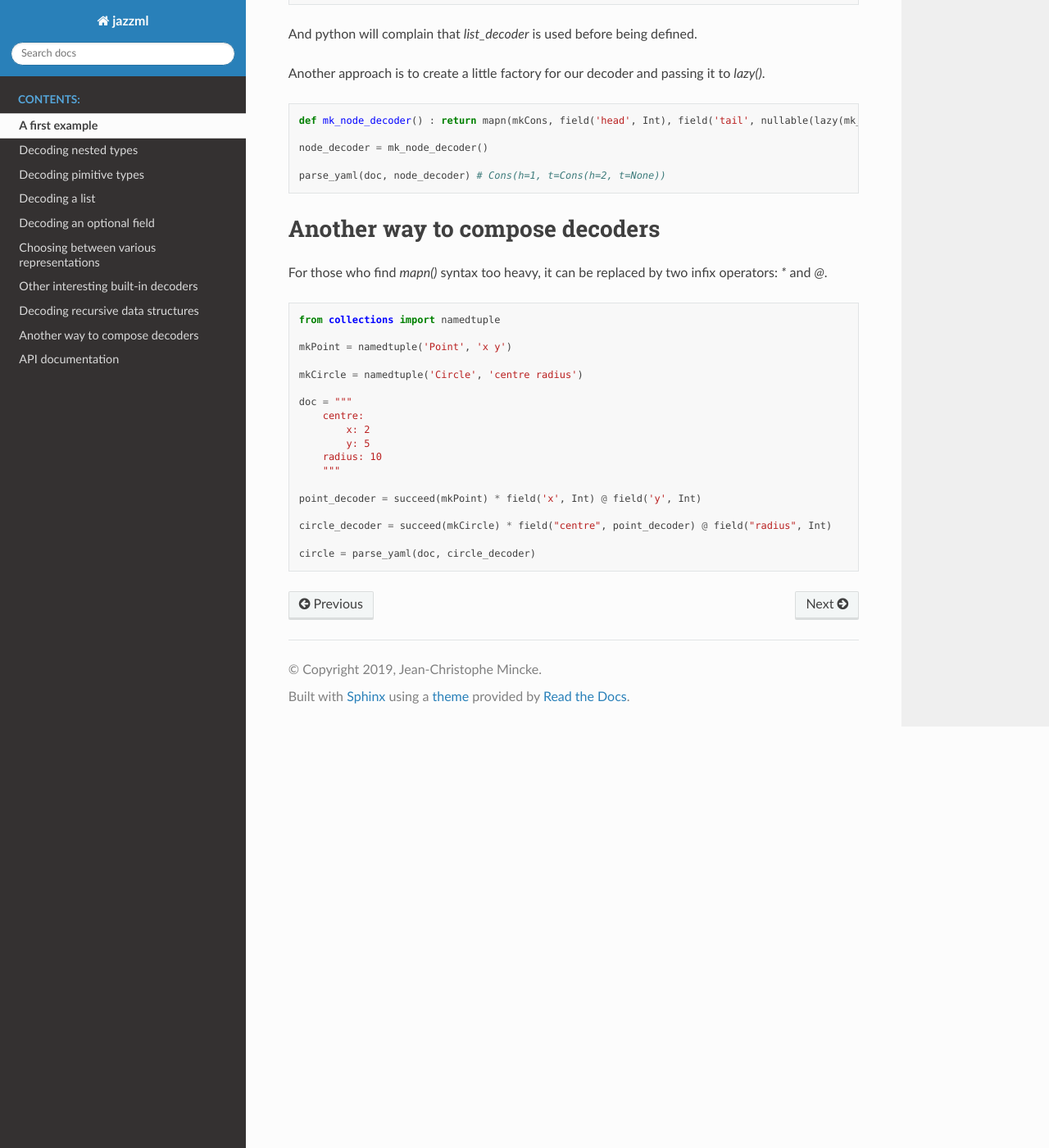
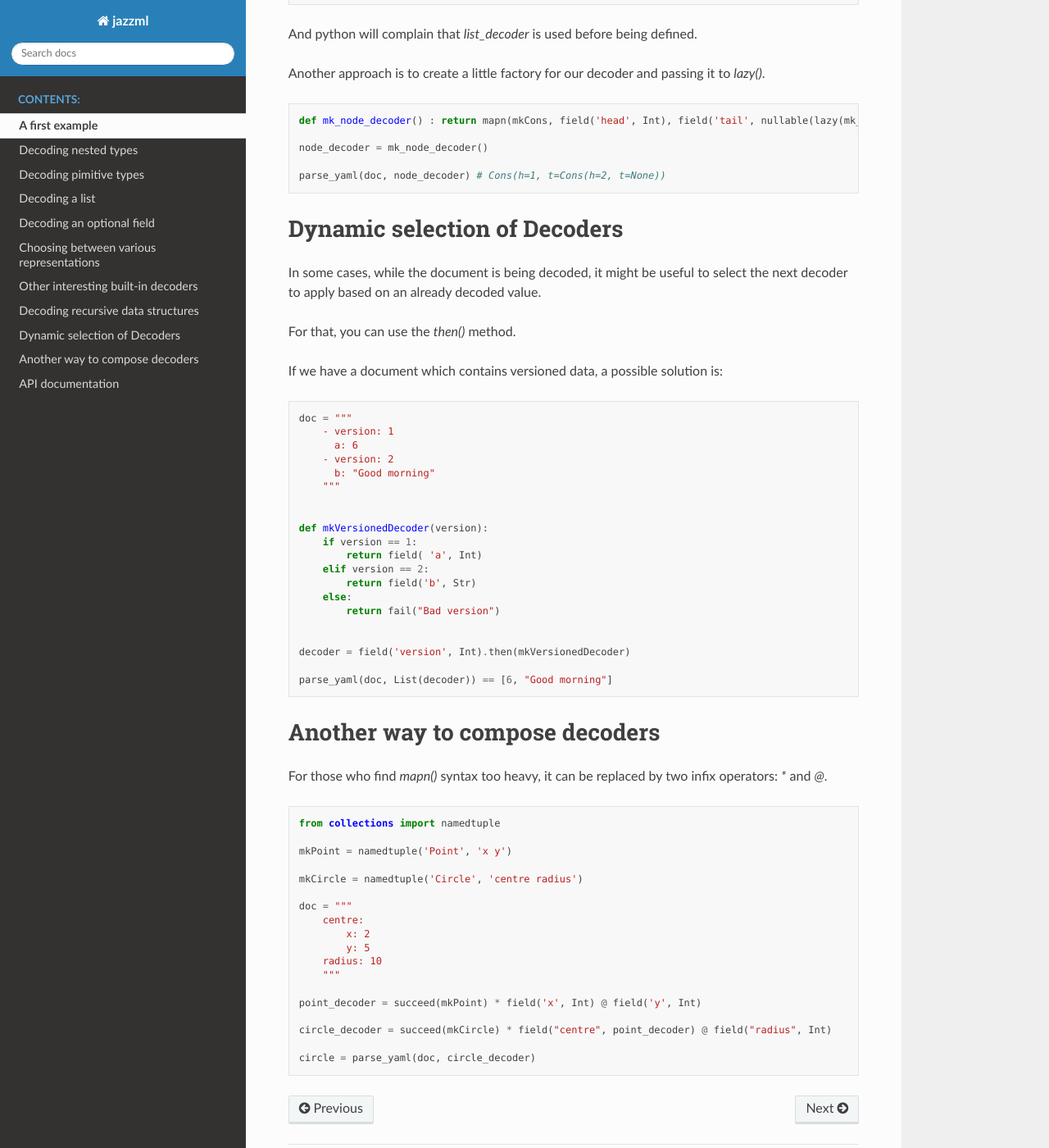
Before and after one commit to jcmincke/jazzml, a Sphinx documentation site: the page built from docs/guide.rst, in a window 1280 px wide and 1400 px high, scrolled down 7112 px. Shown: the whole window at 82% size. Built offline with Sphinx 7.4.7 and the Read the Docs theme 2.0.0, drawn with Linux system fonts in a browser that asks for light colours.

Commit message:
Add documentation. Fix bug in then() method

```diff
--- a/docs/guide.rst
+++ b/docs/guide.rst
@@ -407,7 +407,38 @@ Another approach is to create a little factory for our decoder and passing it to
   parse_yaml(doc, node_decoder) # Cons(h=1, t=Cons(h=2, t=None))
 
 
+------------------------------------
+ Dynamic selection of Decoders
+------------------------------------
 
+In some cases, while the document is being decoded, it might be useful to select the next decoder to apply based on an already decoded value.
+
+For that, you can use the `then()` method.
+
+If we have a document which contains versioned data, a possible solution is:
+
+.. code:: python
+
+  doc = """
+      - version: 1
+        a: 6
+      - version: 2
+        b: "Good morning"
+      """
+
+
+  def mkVersionedDecoder(version):
+      if version == 1:
+          return field( 'a', Int)
+      elif version == 2:
+          return field('b', Str)
+      else:
+          return fail("Bad version")
+
+
+  decoder = field('version', Int).then(mkVersionedDecoder)
+
+  parse_yaml(doc, List(decoder)) == [6, "Good morning"]
 
 ------------------------------------
  Another way to compose decoders
--- a/jazzml.py
+++ b/jazzml.py
@@ -92,7 +92,7 @@ class Decoder:
         def decode(path, dic):
             ra = self.at(path, dic)
             if type(ra) is StatusOk:
-                return f(ra.value).at(path, dict)
+                return f(ra.value).at(path, dic)
             else:
                 return ra
 
```
